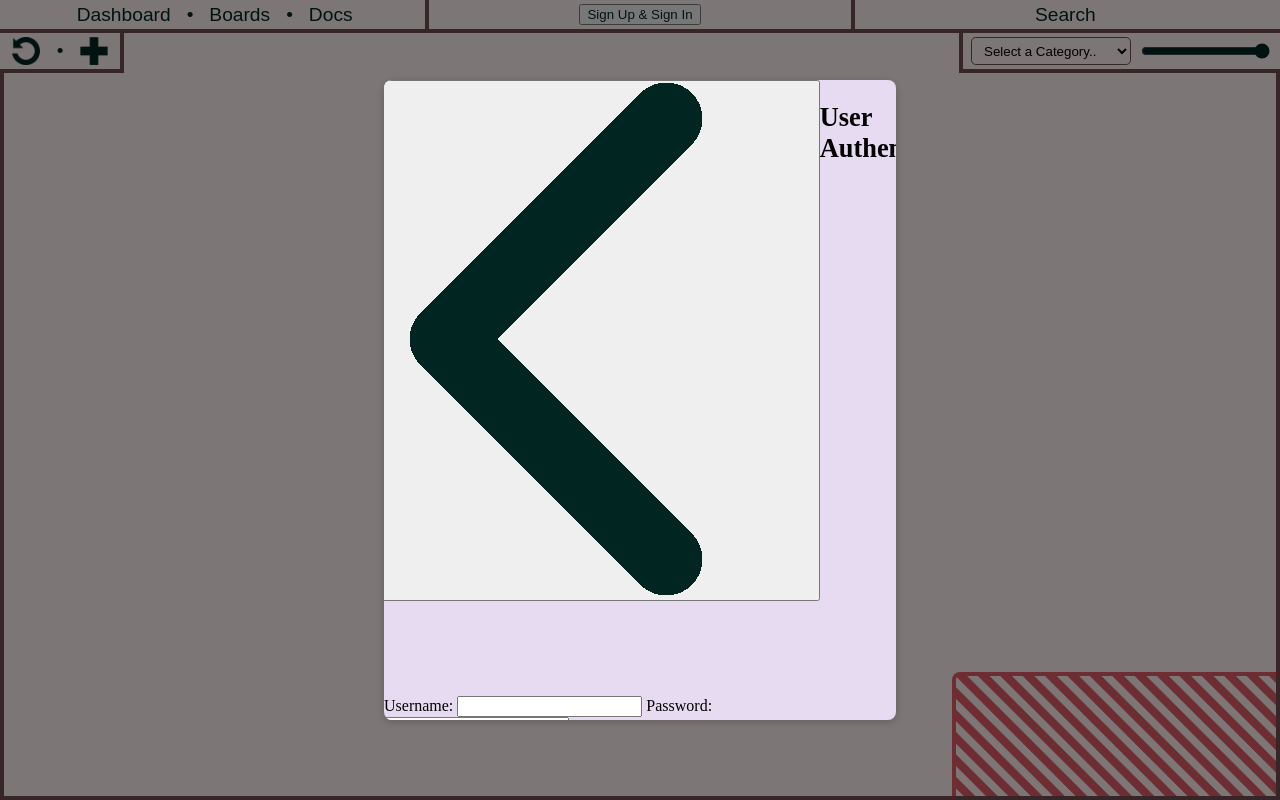
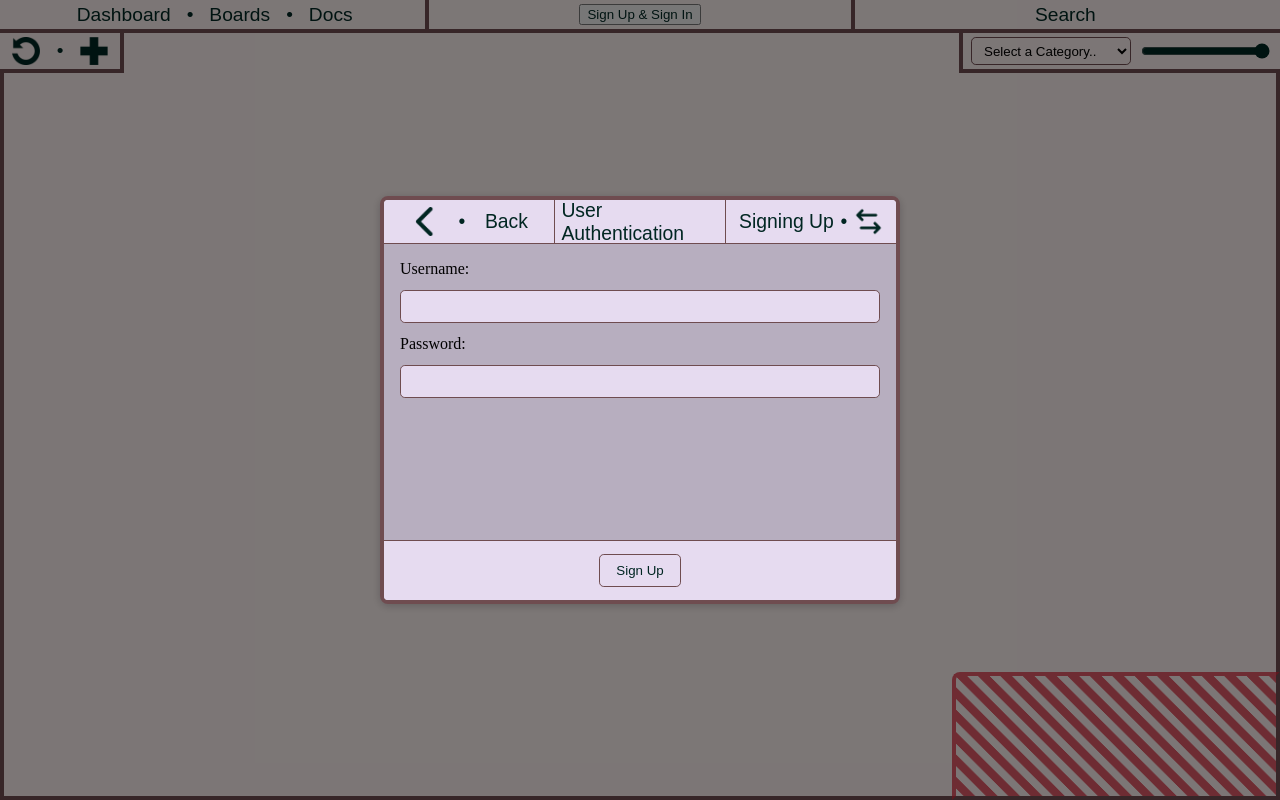
Before and after one commit to AlexW-WSC/AlexWorsley-AS91893, a plain HTML site: page boards.html in a window 1280 px wide. Both pictures are taken after a click on the button "Sign Up & Sign In". Drawn offline with Linux system fonts and the light colour scheme; no server answers; a web font is replaced by a local one.

Commit message:
NoticeBoard v0.14
- still working on signin, been ill - frontend is mostly done and visually looks good now!

- project may be broken i havent testejd i'm tired :c

```diff
--- a/api/app.js
+++ b/api/app.js
@@ -69,7 +69,6 @@
 
     if (!username || !password) {
         return res.status(400).json( { error: 'Bad request: missing user/password' });
-        i
     }
 });
 
--- a/boards.html
+++ b/boards.html
@@ -547,13 +547,20 @@
                     <div class="topbox">
                         <div>
                             <button type="button" class="closeOverlayButton">
-                                <img src="/assets/arrow_icon.png" style="transform: scaleX(-1);">
+                                <img src="/assets/arrow_icon.png" style="transform: scaleX(-1);" class="closeOverlayButton">
                             </button>
                             <p>•</p>
                             <p>Back</p>
                         </div>
                         <div>
-                            <h2>User Authentication</h2>
+                            <p>User Authentication</p>
+                        </div>
+                        <div>
+                            <p> Signing Up</p>
+                            <p>•</p>
+                            <button type="button" class="swapUserFormButton">
+                                <img src="/assets/swap_icon.png">
+                            </button>
                         </div>
                     </div>
                     <div class="content">
@@ -565,12 +572,47 @@
                         </form>
                     </div>
                     <div class="bottombox">
-                        <button type="button">Submit</button>
+                        <button type="button" class="submitUserButton">Sign Up</button>
                     </div>
                 </div>
                 `;
                 document.body.appendChild(newOverlay);
                 newOverlay.style.zIndex = String(getHighestNoteZIndex() + 1);
+
+                const userForm = newOverlay.querySelector('#userForm');
+                const submitButton = newOverlay.QuerySelector('.submitUserButton');
+
+                submitButton.addEventListener('click'), async (event) => {
+                    event.preventDefault();
+
+                    const formData = new FormData(userForm);
+                    const info = {
+                        username: formData.get('username'),
+                        password: formData.get('password'),
+                    };
+
+                    try {
+                        const response = await fetch('/api/users/register', {
+                            method: 'POST',
+                            headers: {'Content-Type': 'application/json'},
+                            body: JSON.stringify(info),
+
+                        });
+
+                        if (!response.ok) {
+                            throw new Error("signup failed at backend");
+                        }
+
+                        // CODING HERE RN
+                    }
+                    catch (err) {
+
+                    }
+                }
+
+                newOverlay.querySelector('.closeOverlayButton').addEventListener('click', () => {
+                    newOverlay.remove();
+                });
             }
         </script>
     </main>
--- a/css/style.css
+++ b/css/style.css
@@ -328,7 +328,7 @@
 .overlay > .noteMenu > .topbox > div,
 .overlay > .noteMenu > .bottombox,
 .overlay > .noteMenu > .bottombox > div {
-    background: var(--note-dark-colour);
+    background: var(--note-colour);
     border-color: var(--note-outline-colour);
 }
 
@@ -429,6 +429,7 @@
     justify-content: center;
     font-size: 1.1em;
     min-height: var(--topbox-height);
+    background: var(--note-colour);
 }
 
 .overlay > .noteMenu > .topbox > div {
@@ -438,7 +439,7 @@
     display: flex;
     align-items: center;
     justify-content: space-evenly;
-    background: var(--note-dark-colour);
+    background: var(--note-colour);
     font-size: 1.1em;
     border-right: 0.1rem solid var(--note-outline-colour);
     padding: 0.2rem 0.4rem;
@@ -529,11 +530,12 @@
 .overlay > .userMenu {
     position: absolute;
     width: 40vw;
-    height: 80vh;
+    height: 50vh;
     border-radius: 0.5rem;
     box-shadow: 0 2px 8px rgba(0, 0, 0, 0.2);
     overflow: hidden;
     background-color: var(--note-colour);
+    border: 0.3rem solid var(--note-outline-colour);
 }
 
 .overlay > .userMenu > .topbox {
@@ -542,4 +544,89 @@
     justify-content: center;
     font-size: 1.1em;
     min-height: var(--topbox-height);
+    height: var(--topbox-height);
 }
+
+.overlay > .userMenu > .topbox > div {
+    flex: 1;
+    min-height: 100%;
+    box-sizing: border-box;
+    display: flex;
+    align-items: center;
+    justify-content: space-evenly;
+    background: var(--note-colour);
+    font-size: 1.1em;
+    border-right: 0.1rem solid var(--note-outline-colour);
+    border-bottom: 0.1rem solid var(--note-outline-colour);
+    padding: 0.2rem 0.4rem;
+
+}
+
+.overlay > .userMenu > .topbox > div:last-child {
+    border-right: none;
+}
+
+.overlay > .userMenu > .topbox > div > button {
+    height: 1.8rem;
+    width: 1.8rem;
+    display: flex;
+    align-items: center;
+    justify-content: center;
+    background: none;
+    border: none;
+    cursor: pointer;
+    padding: 0;
+}
+
+.overlay > .userMenu > .topbox > div > button > img {
+    height: 1.8rem;
+    width: 1.8rem;
+    object-fit: contain;
+    display: block;
+    cursor: pointer;
+}
+
+.overlay > .userMenu > .content {
+    height: calc(100% - var(--topbox-height) - var(--bottombox-height));
+    box-sizing: border-box;
+    display: flex;
+    flex-direction: column;
+    align-items: center;
+    padding: 1rem;
+    background: var(--note-dark-colour);
+}
+
+.overlay > .userMenu > .content > form {
+    width: 100%;
+    display: flex;
+    flex-direction: column;
+    gap: 0.75rem;
+}
+
+.overlay > .userMenu > .content > form input {
+    background: var(--note-colour);
+    border: 0.1rem solid var(--note-outline-colour);
+    border-radius: 0.3rem;
+    padding: 0.5rem 0.6rem;
+    box-sizing: border-box;
+}
+
+.overlay > .userMenu > .bottombox {
+    display: flex;
+    align-items: center;
+    justify-content: center;
+    background: var(--note-colour);
+    border-top: 0.1rem solid var(--note-outline-colour);
+    height: var(--bottombox-height);
+    padding: 0.5rem 1rem;
+    box-sizing: border-box;
+}
+
+.overlay > .userMenu > .bottombox > button {
+    background: var(--note-colour);
+    border: 0.1rem solid var(--note-outline-colour);
+    border-radius: 0.3rem;
+    padding: 0.5rem 1rem;
+    cursor: pointer;
+    font-family: 'LINE Seed', sans-serif;
+}
```
Also changed, not shown: assets/swap_icon.png (added), 1 other file.
